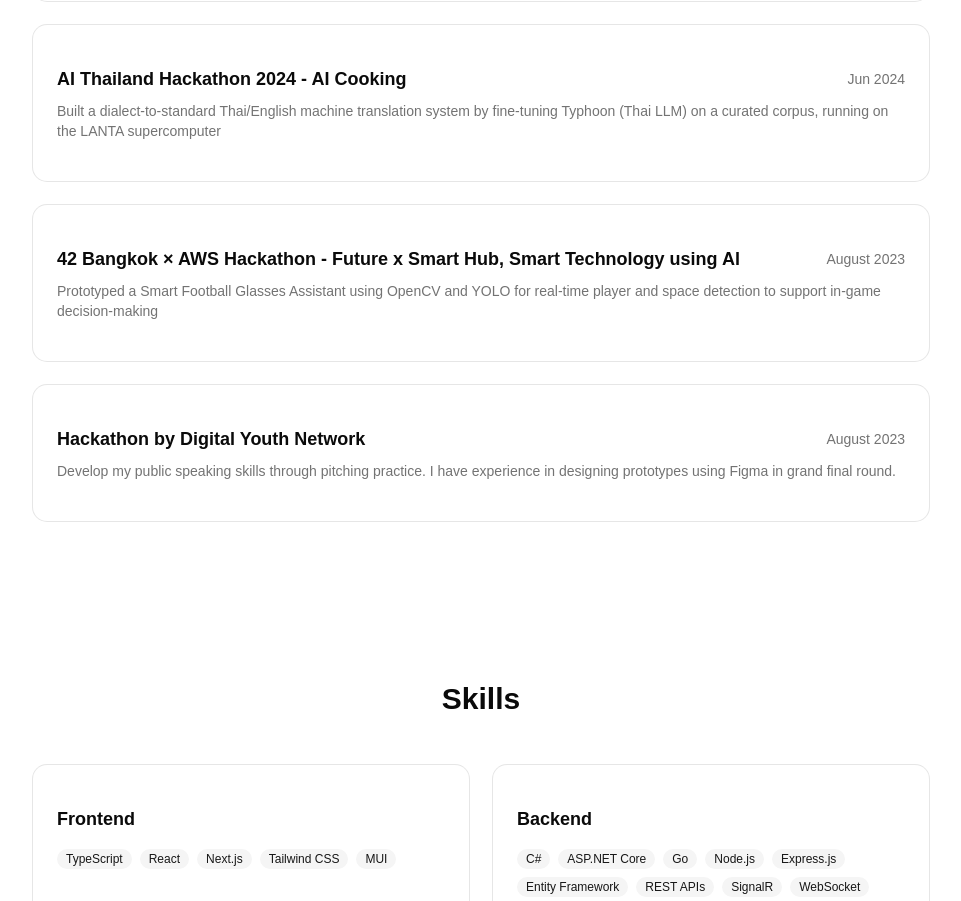
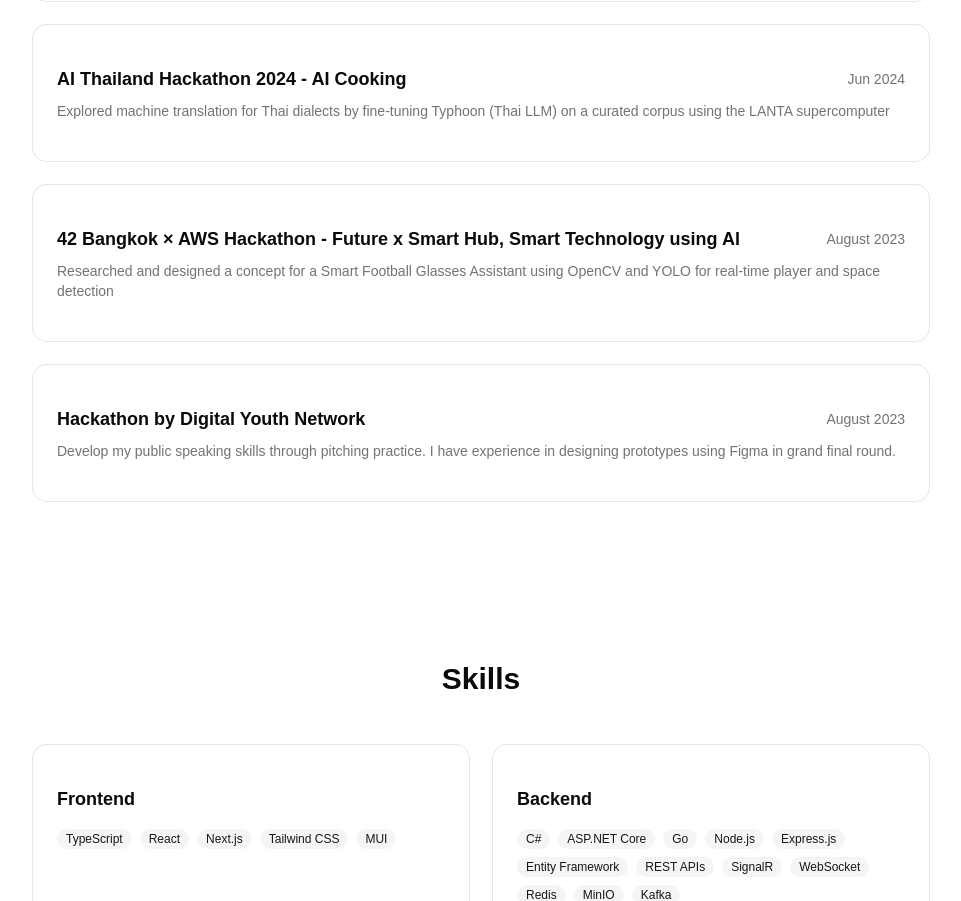
Before and after one commit to p3tchtanathip/portfolio, a React app: page / in a window 1280 px wide. Shown: the part 5951-6852 px from the top of the page, without its empty margins (159-1120 px from the left). Built offline with nearby package versions, Linux system fonts and the light colour scheme; the HTML template or start-up script is replaced by a standard one.

Commit message:
fix: refine project descriptions for clarity and accuracy

```diff
--- a/src/data/portfolio.ts
+++ b/src/data/portfolio.ts
@@ -114,12 +114,12 @@
   },
   {
     title: "AI Thailand Hackathon 2024 - AI Cooking",
-    description: "Built a dialect-to-standard Thai/English machine translation system by fine-tuning Typhoon (Thai LLM) on a curated corpus, running on the LANTA supercomputer",
+    description: "Explored machine translation for Thai dialects by fine-tuning Typhoon (Thai LLM) on a curated corpus using the LANTA supercomputer",
     period: "Jun 2024"
   },
   {
     title: "42 Bangkok × AWS Hackathon - Future x Smart Hub, Smart Technology using Al",
-    description: "Prototyped a Smart Football Glasses Assistant using OpenCV and YOLO for real-time player and space detection to support in-game decision-making",
+    description: "Researched and designed a concept for a Smart Football Glasses Assistant using OpenCV and YOLO for real-time player and space detection",
     period: "August 2023"
   },
   {
```
